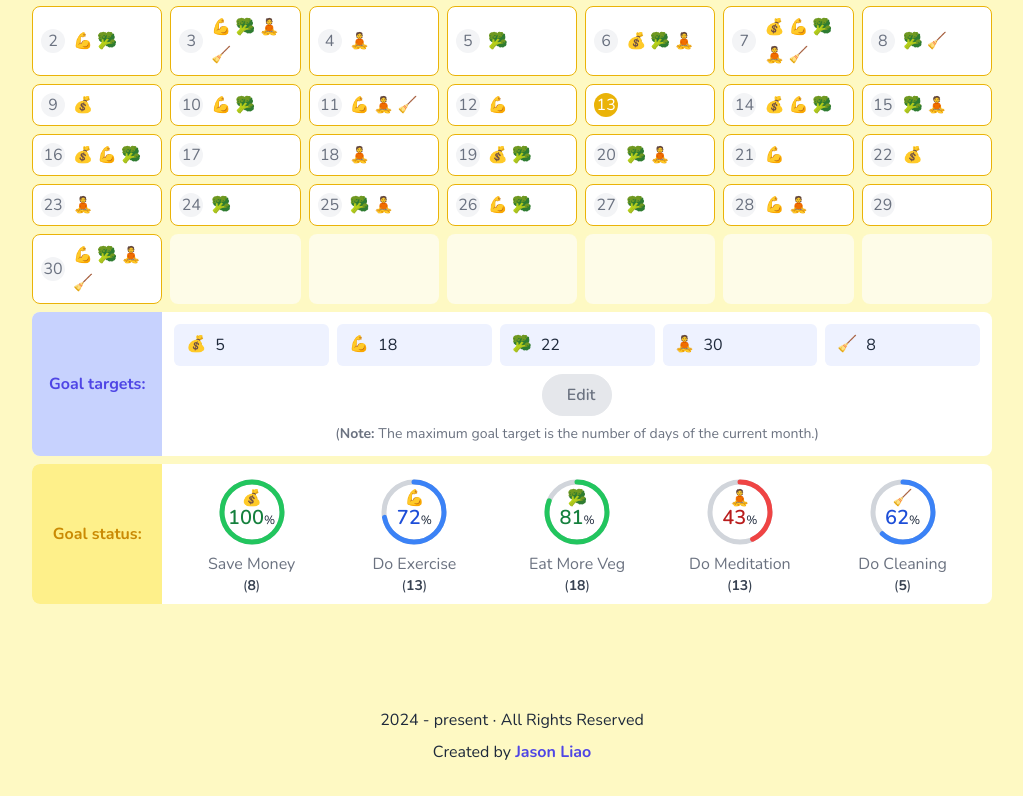
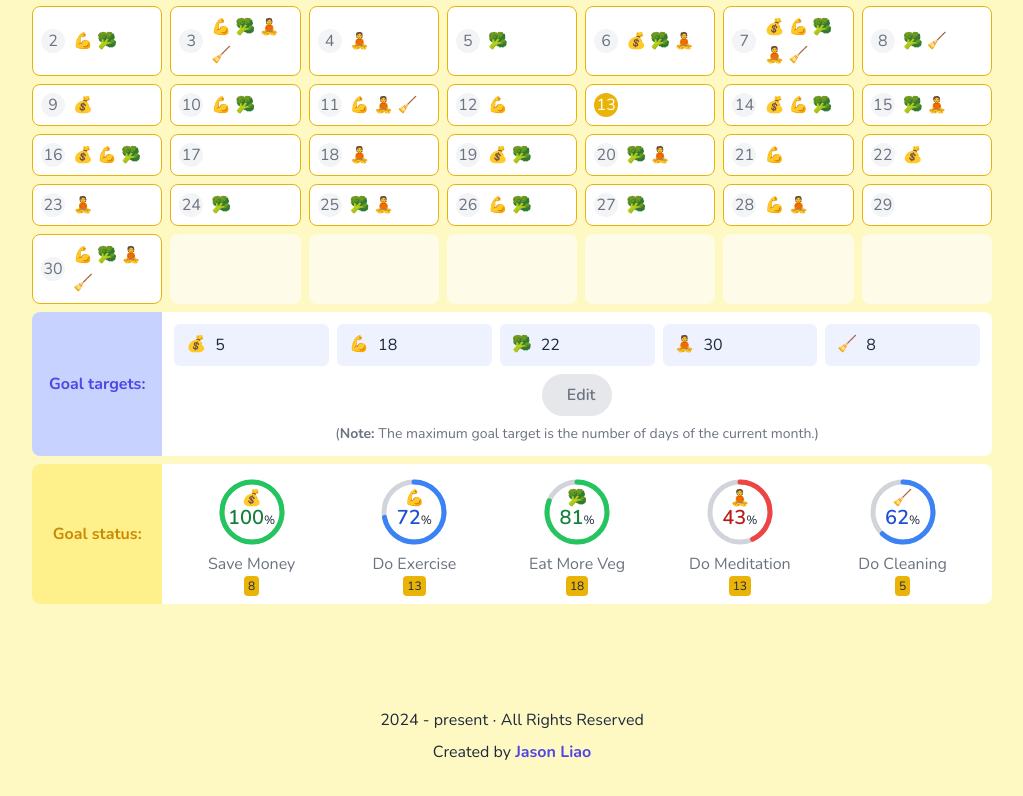
Before and after one commit to jasontwuk/togoalx, a Next.js app: page / in a window 1280 px wide. Shown: the part 500-1296 px from the top of the page, without its empty margins (128-1151 px from the left). Built offline with nearby package versions, Linux system fonts and the light colour scheme; no server answers; some icons are missing.

Commit message:
udapte "goal status" styles for Calendar

```diff
--- a/app/components/calendar.tsx
+++ b/app/components/calendar.tsx
@@ -691,7 +691,7 @@ export const Calendar = (props: CalendarProps) => {
               return (
                 <div
                   key={goal}
-                  className="flex w-[calc(20%-0.5rem)] min-w-24 shrink-0 flex-col"
+                  className="flex w-[calc(20%-0.5rem)] min-w-24 shrink-0 flex-col items-center"
                 >
                   <ProgressDonutBar
                     percent={
@@ -707,13 +707,9 @@ export const Calendar = (props: CalendarProps) => {
                     {goalList[goal].goal}
                   </p>
 
-                  <p className="text-sm text-gray-700">
-                    (
-                    <em className="font-bold not-italic">
-                      {sumAchievement[goal]}
-                    </em>
-                    )
-                  </p>
+                  <span className="w-fit rounded bg-yellow-500 px-1 py-0.5 text-xs">
+                    {sumAchievement[goal]}
+                  </span>
                 </div>
               );
             })}
```
